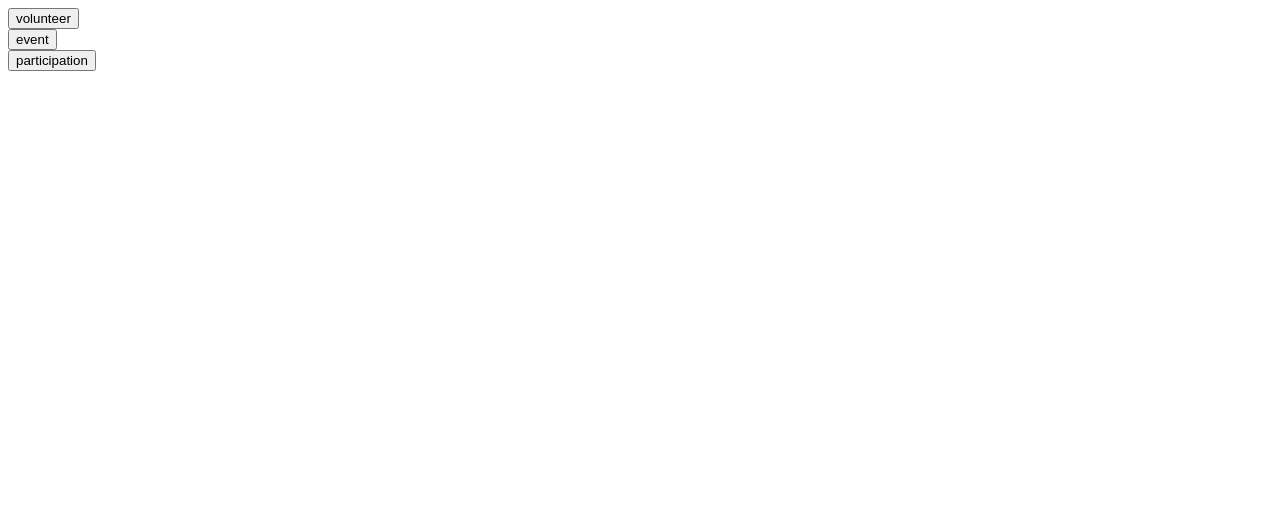
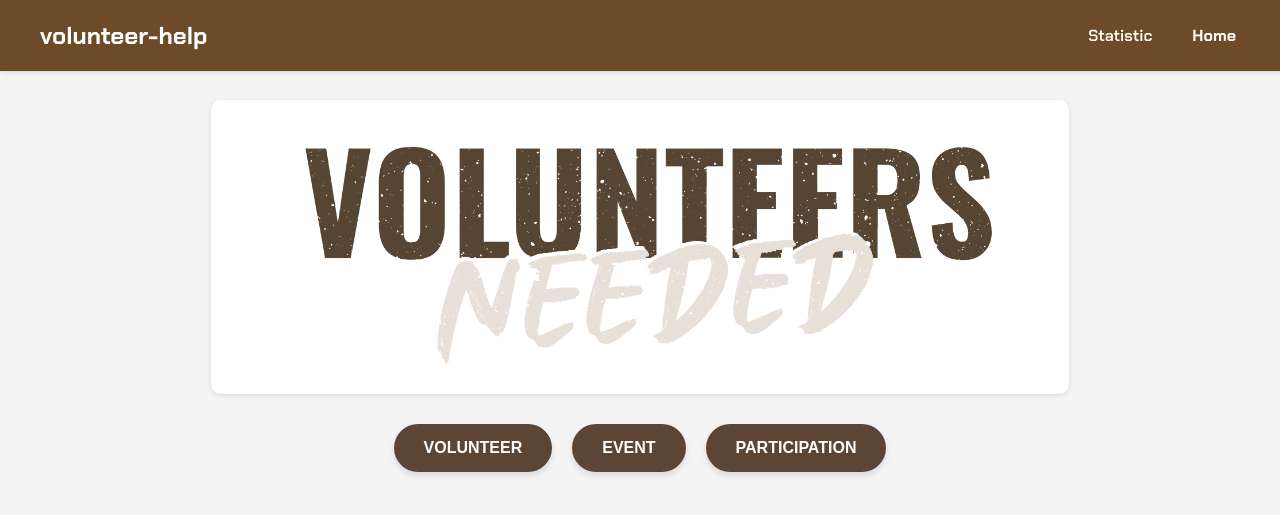
Before and after one commit to beau-beaubo/databaseproject, a Django app: page /nonprofit/ in a window 1280 px wide. Shown: the top 515 px of the page. Run offline with Django 5.2, Linux system fonts and the light colour scheme.

Commit message:
Add index

```diff
--- a/nonprofit/templates/nonprofit/index.html
+++ b/nonprofit/templates/nonprofit/index.html
@@ -1,21 +1,47 @@
  <!DOCTYPE html>
+{% load static %}
 <html lang="en">
 <head>
     <meta charset="UTF-8">
-    <title>Title</title>
+    <meta name="viewport" content="width=device-width, initial-scale=1.0">
+    <title>Volunteer Help</title>
+    <!--=======CSS========-->
+    <link rel="stylesheet" href="{% static './nonprofit/indexstyle.css' %}">
+
 </head>
 <body>
+    <!-- Navbar -->
+    <nav class="navbar">
+        <a href="#" class="logo">volunteer-help</a>
+        <ul class="nav-link">
+            <li><a href="/nonprofit/statistic/">Statistic</a></li>
+            <li class="active"><a href="/nonprofit/">Home</a></li>
+        </ul>
+    </nav>
+
+    <!-- Main Content -->
+    <div class="container">
+        <!-- Photo Section -->
+        <img src="{% static './nonprofit/images/volunteer-photo.png' %}" alt="Volunteer Image" class="button-photo">
+        <div class="button-container">
+            <!-- Volunteer Form -->
             <form action="{% url 'nonprofit:volunteer_home' %}" method="POST">
                 {% csrf_token %}
-    <button>volunteer</button>
+                <button class="custom-button">volunteer</button>
             </form>
+
+            <!-- Event Form -->
             <form action="{% url 'nonprofit:event_home' %}" method="POST">
                 {% csrf_token %}
-    <button>event</button>
+                <button class="custom-button">event</button>
             </form>
+
+            <!--Participate Form-->
             <form action="{% url 'nonprofit:participation_home' %}" method="POST">
                 {% csrf_token %}
-    <button>participation</button>
+                <button class="custom-button">participation</button>
             </form>
+        </div>
+    </div>
 </body>
 </html>
```
Lines whose indentation alone changed are shown as unchanged.
